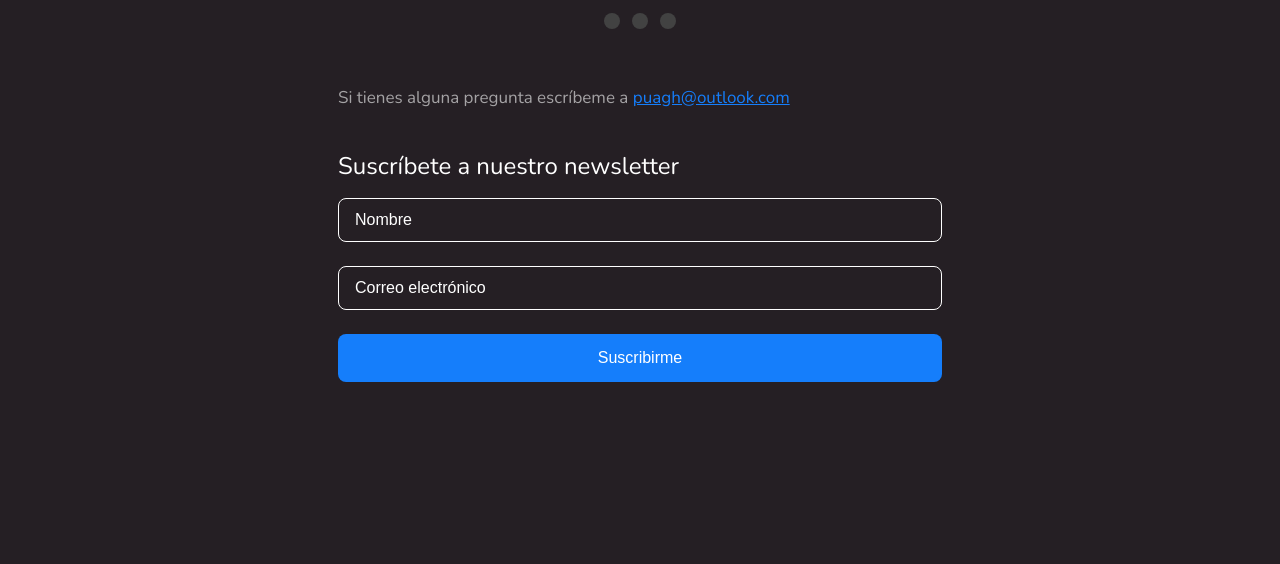
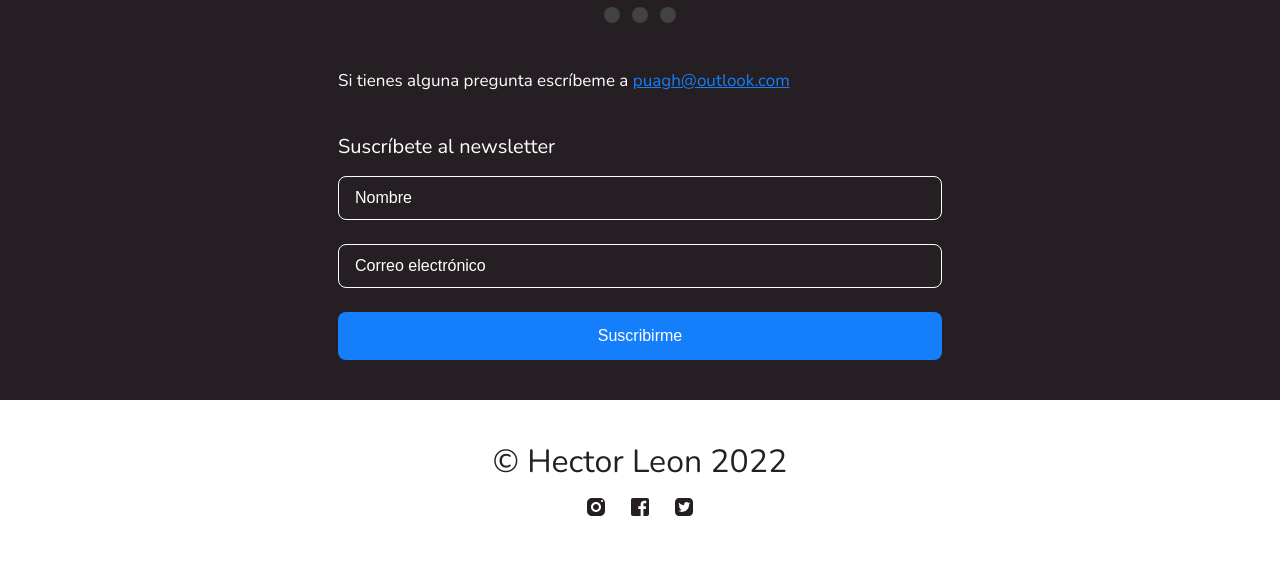
Before and after one commit to puagh/html-css, a plain HTML site: page index.html in a window 1280 px wide. Shown: the part 6599-7163 px from the top of the page. Before the commit the page ends 7005 px from the top, so only its background shows below. Drawn offline with nearby package versions, Linux system fonts and the light colour scheme.

Commit message:
Footer element improvements and social urls added

```diff
--- a/css/style-logical.css
+++ b/css/style-logical.css
@@ -75,9 +75,14 @@ h3{
 h4{
   margin-block-start: 40px;
   margin-block-end: 16px;
-  font-size: 24px;
-  line-height: 32.74px;
+  font-size: 20px;
+  line-height: 27.28px;
   font-weight: normal;
+}
+
+h5{
+  text-align: center;
+  line-height: 28.13px;
 }
 
 p{
@@ -193,9 +198,10 @@ blockquote p span::before{
 }
 
 .info-correo{
-  margin-block-start: 51px;
+  margin-block-start: 40px;
   font-size: 17px;
   line-height: 24px;
+  color: var(--white30);
 }
 
 .info-correo a{
@@ -220,11 +226,53 @@ blockquote p span::before{
   background: #157EFB;
   line-height: 24px;
   border: none;
+  margin-block-end: 0;
 }
 
 .form ::placeholder{
   color: var(--white30);
 }
+
+.newsletter-section{
+  margin-block-end: 40px
+}
+
+.footer{
+  background: var(--white30);
+  color: var(--black30);
+  padding-block-start: 48px;
+  padding-block-end: 42px;
+}
+
+.footer h5{
+  font-size: 32px;
+  font-weight: normal;
+  margin: 0;
+  margin-block-end: 19px;
+
+}
+
+.social-container{
+  text-align: center;
+}
+
+.social-container a{
+  color: var(--black30);
+  text-decoration: none;
+  display: inline-block;
+  inline-size: 24px;
+  block-size: 24px;
+  box-sizing: border-box;
+  padding: 3px;
+  margin-inline: 8px;
+}
+
+.social-container a img{
+  inline-size: 100%;
+  block-size: 100%;
+}
+
+
 
 @media screen and (min-width: 1366px) {
   .header{
@@ -254,4 +302,22 @@ blockquote p span::before{
     margin-block-start: 64px;
     margin-block-end: 16px;
   }
+
+  h4{
+    font-size: 24px;
+    line-height: 32.74px;
+  }
+
+  h5{
+    line-height: 43.65px;
+  }
+
+  .info-correo{
+    margin-block-start: 51px;
+  }
+
+  .newsletter-section{
+    margin-block-end: 80px
+  }
+
 }
--- a/index.html
+++ b/index.html
@@ -17,6 +17,8 @@
   <meta property="og:image" content="https://puagh.github.io/html-css/images/representacion-dom.png" />
   <meta property="og:description"
   content="Lo básico para comenzar en el mundo del desarrollo web como Frontend Developer." />
+  <link rel="shortcut icon" href="./images/favicon.ico" type="image/x-icon">
+  <link rel="icon" href="./images/favicon.ico" type="image/x-icon">
 </head>
 <body>
   <div class="hero"></div>
@@ -264,8 +266,8 @@ h1::after{
           </div>
         </div>
         <p class="info-correo">Si tienes alguna pregunta escríbeme a <a href="mailto:puagh@outlook.com">puagh@outlook.com</a></p>
-        <div class="section-content">
-          <h4>Suscríbete a nuestro newsletter</h4>
+        <div class="section-content newsletter-section">
+          <h4>Suscríbete al newsletter</h4>
           <form action="#" class="form">
             <input type="text" required placeholder="Nombre">
             <input type="email" required placeholder="Correo electrónico">
@@ -274,8 +276,21 @@ h1::after{
         </div>
       </div>
     </div>
-
   </main>
+  <footer class="footer">
+    <h5>&copy; Hector Leon 2022</h5>
+    <div class="social-container">
+      <a href="https://www.instagram.com/puagherto/">
+        <img src="./images/insta.svg" alt="instagram profile" title="instagram profile" aria-label="instagram profile">
+      </a>
+      <a href="https://www.facebook.com/puagh/">
+        <img src="./images/fb.svg" alt="facebook profile" title="facebook profile" aria-label="facebook profile">
+      </a>
+      <a href="https://twitter.com/puagherto">
+        <img src="./images/twitter.svg" alt="twitter profile" title="twitter profile" aria-label="twitter profile">
+      </a>
+    </div>
+  </footer>
   <script src="./js/script.js"></script>
 </body>
 </html>
```
Also changed, not shown: images/favicon.ico (added), images/favicon2.ico (added), images/fb.svg (added), images/insta.svg (added), images/pattern.png (added), images/pattern2.png (added), images/twitter.svg (added), 1 other file.
